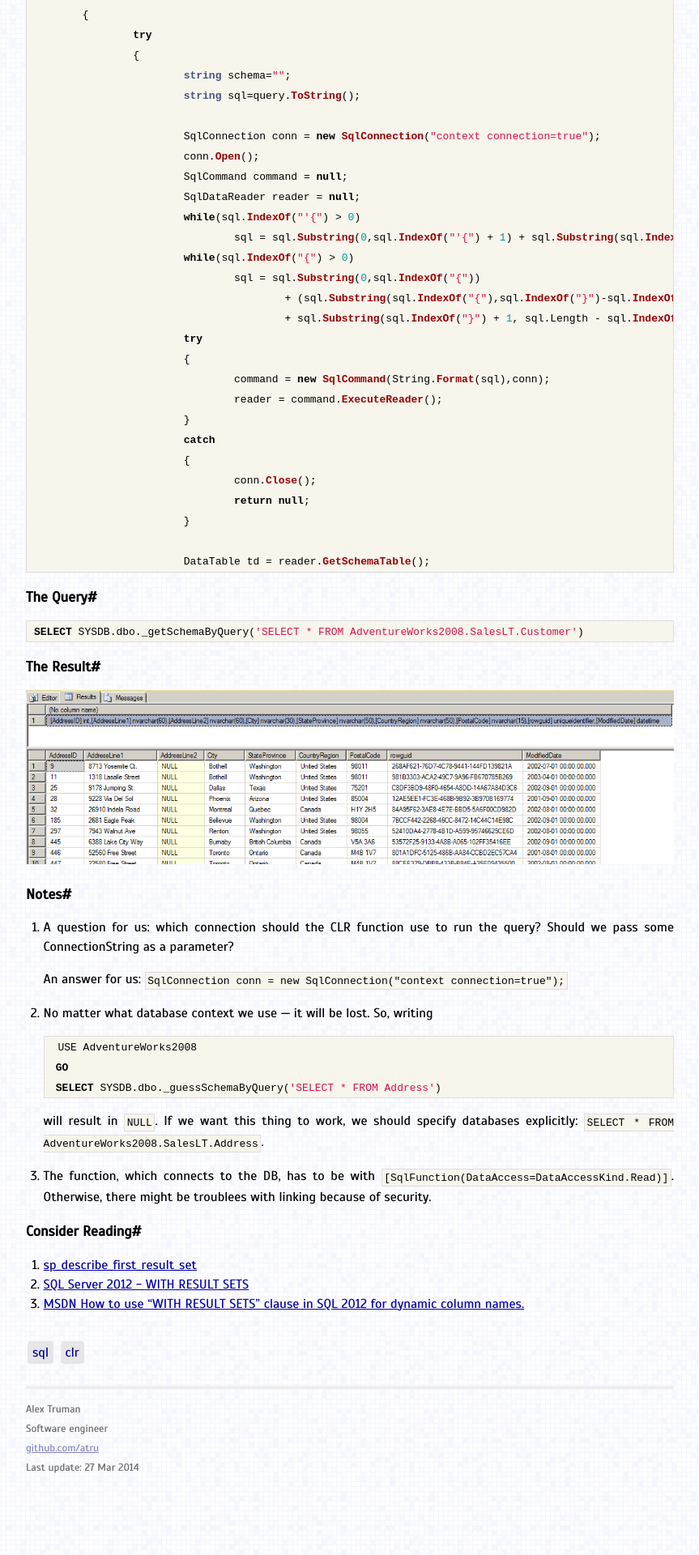
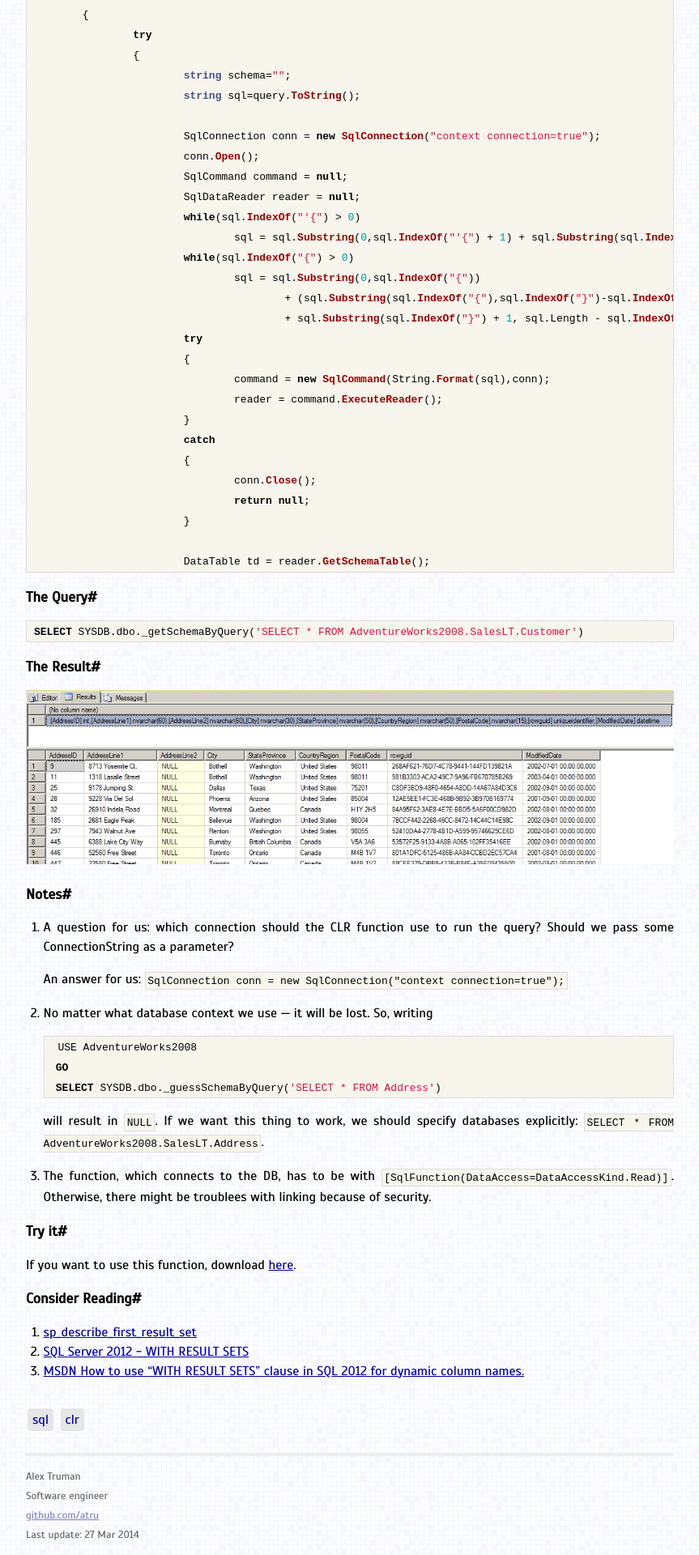
Before and after one commit to atru/atru.github.io, a Jekyll site: the page built from en/_posts/2014-03-12-guess-schema-by-query.md, in a window 1280 px wide. Shown: the part 685-2605 px from the top of the page at 81% size, without its empty margins (208-1071 px from the left). Built offline with Jekyll 4.4.1, drawn with Linux system fonts in a browser that asks for light colours; Markdown is read by kramdown in place of the engine named in the settings; before the commit the page ends 2522 px from its top, so only the background shows below that.

Commit message:
added link to repo

```diff
--- a/en/_posts/2014-03-12-guess-schema-by-query.md
+++ b/en/_posts/2014-03-12-guess-schema-by-query.md
@@ -18,7 +18,7 @@ When the Reference Data System is built on real tables (which user can manipulat
 
 It is a CLR function, which returns the guessed schema whenever we supply it with a query.
 
-{% highlight C# %}
+{% highlight c# %}
 public class tableDefinitionClass
 {
 	[SqlFunction(DataAccess= DataAccessKind.Read)]
@@ -126,7 +126,13 @@ will result in `NULL`. If we want this thing to work, we should specify database
 
 1. The function, which connects to the DB, has to be with `[SqlFunction(DataAccess=DataAccessKind.Read)]`. Otherwise, there might be troublees with linking because of security.
 
+#Try it#
+
+If you want to use this function, download [here][dll].
+
 #Consider Reading#
 1. [sp\_describe\_first\_result\_set](http://technet.microsoft.com/en-us/library/ff878602.aspx)
 1. [SQL Server 2012 - WITH RESULT SETS](http://www.allaboutmssql.com/2012/10/sql-server-2012-with-result-sets.html)
 1. [MSDN How to use "WITH RESULT SETS" clause in SQL 2012 for dynamic column names.](http://social.msdn.microsoft.com/Forums/en-US/4e98380a-df92-49a0-97d8-4908307573c4/how-to-use-with-result-sets-clause-in-sql-2012-for-dynamic-column-names?forum=transactsql)
+
+[dll]:https://github.com/atru/database-dll
```
Also changed, not shown: ru/_posts/2014-03-12-guess-schema-by-query.md (+7 -1 lines).
